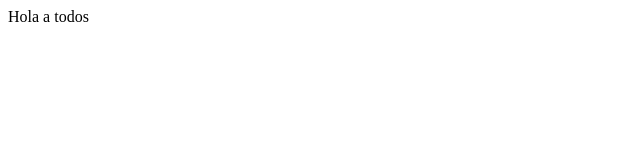
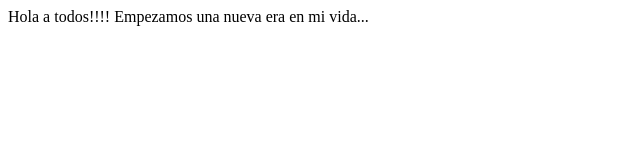
Before and after one commit to JaviHG/curso-primera, a plain HTML site: page index.html in a window 1280 px wide. Shown: the whole page, without its empty margins (0-640 px from the left). Drawn offline with Linux system fonts and the light colour scheme.

Commit message:
Cambio en el mensaje inicial

```diff
--- a/index.html
+++ b/index.html
@@ -6,6 +6,6 @@
     <title>Document</title>
 </head>
 <body>
-    Hola a todos
+    Hola a todos!!!! Empezamos una nueva era en mi vida...
 </body>
 </html>
```
